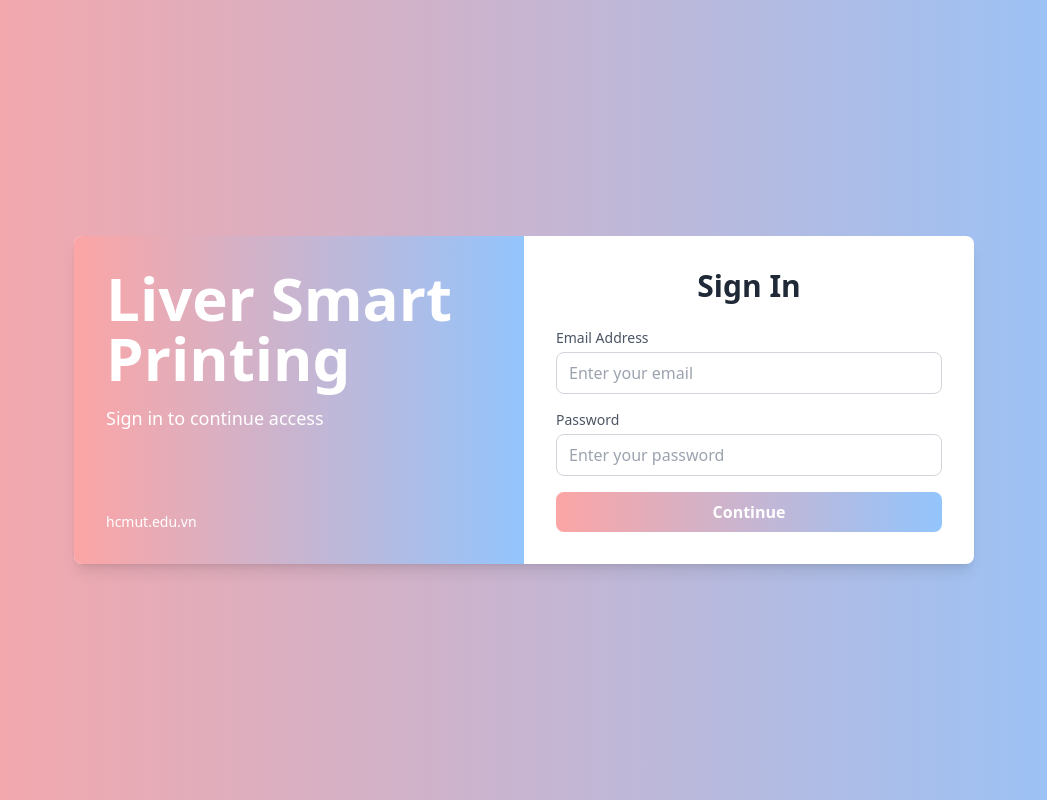
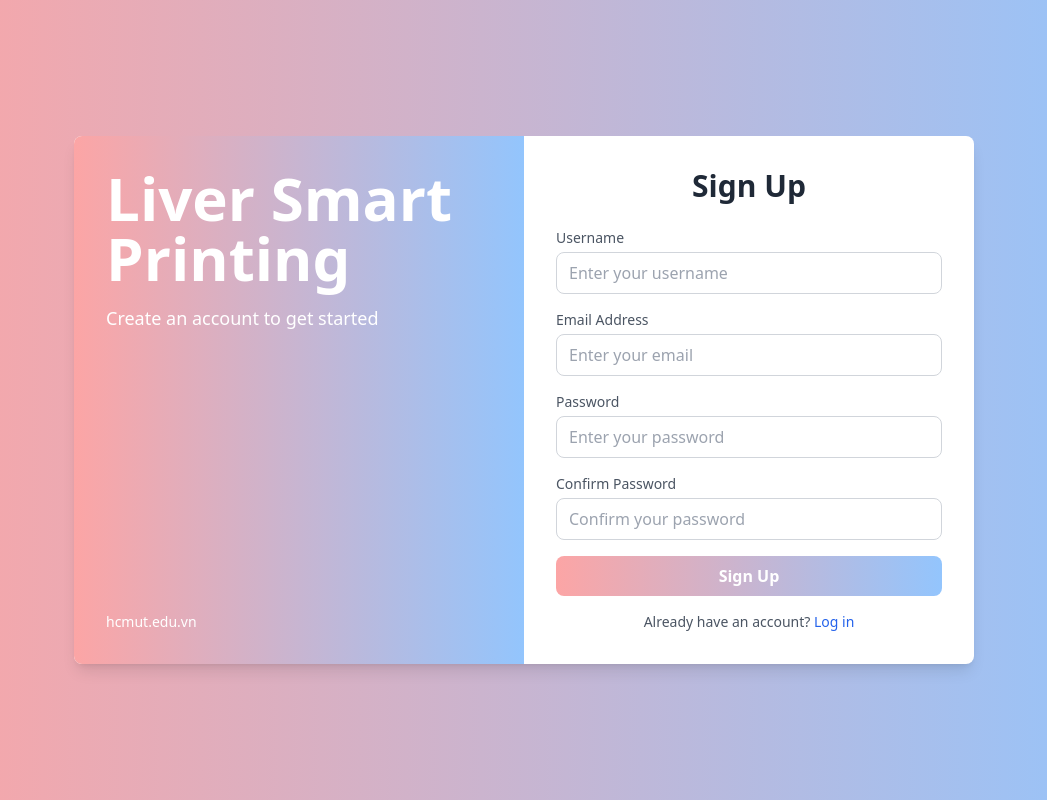
Before and after one commit to ClearWind9u/LiverSmartPrinting, a React (Vite) app in the folder client/: page /signup in a window 1280 px wide. Shown: the whole page, without its empty margins (116-1163 px from the left). Built offline with nearby package versions, Linux system fonts and the light colour scheme.

Commit message:
sua front end

```diff
--- a/client/src/AppRouter.jsx
+++ b/client/src/AppRouter.jsx
@@ -1,5 +1,7 @@
+// AppRouter.jsx
 import React from "react";
-import { BrowserRouter as Router, Route, Routes } from "react-router-dom";
+import { BrowserRouter as Router, Route, Routes, Navigate } from "react-router-dom";
+import { useSelector } from "react-redux";
 import App from "./App";
 import PrinterGrid from "./components/PrinterGrid";
 import LoginForm from "./components/LoginForm";
@@ -10,26 +12,44 @@ import AddPrinterForm from "./components/AddPrinterForm";
 import ConfigPage from "./components/ConfigPage";
 import ReportPage from "./components/ReportPage";
 import BuyPage from "./components/BuyPage";
-import { useSelector } from "react-redux";
 import Profile from "./components/Profile";
+import SignUp from "./components/SignUp";
 
 const AppRouter = () => {
   const user = useSelector((state) => state.auth.login?.currentUser);
+
   return (
     <Router>
       <Routes>
-        <Route exact path="/" element={user ? <App /> : <LoginForm />}>
+        {/* Route công cộng */}
+        <Route
+          path="/login"
+          element={user ? <Navigate to="/" /> : <LoginForm />}
+        />
+        <Route
+          path="/signup"
+          element={user ? <Navigate to="/" /> : <SignUp />}
+        />
+
+        {/* Route bảo vệ */}
+        <Route
+          path="/"
+          element={user ? <App /> : <Navigate to="/login" />}
+        >
           <Route index element={<Home />} />
-          <Route path="/printers" element={<PrinterGrid />} />
-          <Route path="/printer/:id" element={<PrinterForm />} />
-          <Route path="/add-printer" element={<AddPrinterForm />} />
-          <Route path="/configuration" element={<ConfigPage />} />
-          <Route path="/report" element={<ReportPage />} />
-          <Route path="/pages" element={<BuyPage />} />
-          <Route path="/buy-paper" element={<BuyPage />} />
-          <Route path="*" element={<NotFound />} />
-          <Route path="/profile" element={<Profile />} />
+          <Route path="printers" element={<PrinterGrid />} />
+          <Route path="printer/:id" element={<PrinterForm />} />
+          <Route path="add-printer" element={<AddPrinterForm />} />
+          <Route path="configuration" element={<ConfigPage />} />
+          <Route path="report" element={<ReportPage />} />
+          <Route path="pages" element={<BuyPage />} />
+          <Route path="buy-paper" element={<BuyPage />} />
+          <Route path="profile" element={<Profile />} />
+          {/* Thêm các route khác nếu cần */}
         </Route>
+
+        {/* Route cho 404 */}
+        <Route path="*" element={<NotFound />} />
       </Routes>
     </Router>
   );
--- a/client/src/components/LoginForm.jsx
+++ b/client/src/components/LoginForm.jsx
@@ -2,6 +2,7 @@ import React, { useState } from "react";
 import axios from "axios";
 import { useDispatch } from "react-redux";
 import { loginSuccess } from "../redux/userSlice";
+import { Link } from "react-router-dom"; // Import Link
 
 const LoginForm = () => {
   const [email, setEmail] = useState("");
@@ -96,7 +97,13 @@ const LoginForm = () => {
             </button>
           </form>
 
-
+          {/* Sign Up Link */}
+          <div className="mt-4 text-center text-sm text-gray-600">
+            Don't have an account?{" "}
+            <Link to="/signup" className="text-blue-600 hover:underline">
+              Sign up for free
+            </Link>
+          </div>
         </div>
       </div>
     </div>
--- a/client/src/components/PrinterDetail.jsx
+++ b/client/src/components/PrinterDetail.jsx
@@ -4,10 +4,10 @@ const PrinterDetail = ({ printer }) => {
       <h3 className="text-[20px] font-semibold">{printer.name}</h3>
       <img src={printer.image} alt="" className="" />
       <div className="flex justify-between items-center w-5/6 pt-4">
-        <button className="bg-[#f05258] text-white px-4 py-1 rounded-full w-[120px]">
+        <button className="bg-[#f05258] text-white px-4 py-1 rounded-full w-[120px] text-center">
           Select
         </button>
-        <button className="bg-[#1f89db] text-white px-4 py-1 rounded-full w-[120px]">
+        <button className="bg-[#1f89db] text-white px-4 py-1 rounded-full w-[120px] text-center">
           Information
         </button>
       </div>
--- a/client/src/components/PrinterForm.jsx
+++ b/client/src/components/PrinterForm.jsx
@@ -126,7 +126,7 @@ const PrinterForm = () => {
             <div className="border border-gray-400 rounded overflow-hidden">
               <iframe
                 src={filePreviewUrl}
-                className="w-full"
+                className="w-full h-full"
                 style={{ height: '590px' }}
                 title="File Preview"
               ></iframe>
@@ -285,8 +285,8 @@ const PrinterForm = () => {
           Cancel
         </Link>
         <button type="submit" className={`px-4 py-2 rounded ${filePreviewUrl
-            ? "bg-blue-500 text-white"
-            : "bg-gray-600 text-white cursor-not-allowed"
+          ? "bg-blue-500 text-white"
+          : "bg-gray-600 text-white cursor-not-allowed"
           }`} disabled={!filePreviewUrl}>
           Print
         </button>
--- /dev/null
+++ b/client/src/components/SignUp.jsx
@@ -0,0 +1,159 @@
+import React, { useState } from "react";
+import axios from "axios";
+import { Link, useNavigate } from "react-router-dom";
+
+const SignUp = () => {
+    const [username, setUsername] = useState("");
+    const [email, setEmail] = useState("");
+    const [password, setPassword] = useState("");
+    const [confirmPassword, setConfirmPassword] = useState("");
+    const [errorMessage, setErrorMessage] = useState("");
+    const navigate = useNavigate();
+
+    // Handle form submission
+    const handleSubmit = async (e) => {
+        e.preventDefault();
+
+        // Reset error message
+        setErrorMessage("");
+
+        // Basic validations
+        if (!username || !email || !password || !confirmPassword) {
+            setErrorMessage("All fields are required.");
+            return;
+        }
+
+        if (password !== confirmPassword) {
+            setErrorMessage("Passwords do not match.");
+            return;
+        }
+
+        // Prepare data to send
+        const userData = {
+            username,
+            email,
+            password,
+        };
+
+        try {
+            const response = await axios.post("http://localhost:5000/signup", userData);
+            const data = response.data;
+
+            if (data.success) {
+                alert("Registration successful! Please log in.");
+                navigate("/login"); // Redirect to login page
+            } else {
+                setErrorMessage(data.message || "Registration failed.");
+            }
+        } catch (error) {
+            console.error("Error:", error.response?.data || error.message);
+            setErrorMessage("An error occurred during registration.");
+        }
+    };
+
+    return (
+        <div className="min-h-screen flex items-center justify-center bg-gradient-to-r from-red-300 to-blue-300">
+            <div className="flex w-[900px] bg-white shadow-lg rounded-lg overflow-hidden">
+                {/* Left Section */}
+                <div className="w-1/2 bg-gradient-to-r from-red-300 to-blue-300 p-8 flex flex-col justify-center">
+                    <h1 className="text-4xl font-bold text-white mb-4">Liver Smart Printing</h1>
+                    <p className="text-white text-lg mb-6">Create an account to get started</p>
+                    <div className="text-white mt-auto text-sm">hcmut.edu.vn</div>
+                </div>
+
+                {/* Right Section */}
+                <div className="w-1/2 p-8 flex flex-col justify-center">
+                    <h2 className="text-3xl font-bold text-gray-800 mb-6 text-center">Sign Up</h2>
+
+                    <form onSubmit={handleSubmit} className="space-y-4">
+                        {/* Username Input */}
+                        <div>
+                            <label htmlFor="username" className="block text-sm font-medium text-gray-600 mb-1">
+                                Username
+                            </label>
+                            <input
+                                type="text"
+                                id="username"
+                                value={username}
+                                onChange={(e) => setUsername(e.target.value)}
+                                required
+                                placeholder="Enter your username"
+                                className="w-full border border-gray-300 rounded-lg px-3 py-2 focus:outline-none focus:ring-2 focus:ring-blue-800"
+                            />
+                        </div>
+
+                        {/* Email Input */}
+                        <div>
+                            <label htmlFor="email" className="block text-sm font-medium text-gray-600 mb-1">
+                                Email Address
+                            </label>
+                            <input
+                                type="email"
+                                id="email"
+                                value={email}
+                                onChange={(e) => setEmail(e.target.value)}
+                                required
+                                placeholder="Enter your email"
+                                className="w-full border border-gray-300 rounded-lg px-3 py-2 focus:outline-none focus:ring-2 focus:ring-blue-800"
+                            />
+                        </div>
+
+                        {/* Password Input */}
+                        <div>
+                            <label htmlFor="password" className="block text-sm font-medium text-gray-600 mb-1">
+                                Password
+                            </label>
+                            <input
+                                type="password"
+                                id="password"
+                                value={password}
+                                onChange={(e) => setPassword(e.target.value)}
+                                required
+                                placeholder="Enter your password"
+                                className="w-full border border-gray-300 rounded-lg px-3 py-2 focus:outline-none focus:ring-2 focus:ring-blue-800"
+                            />
+                        </div>
+
+                        {/* Confirm Password Input */}
+                        <div>
+                            <label htmlFor="confirmPassword" className="block text-sm font-medium text-gray-600 mb-1">
+                                Confirm Password
+                            </label>
+                            <input
+                                type="password"
+                                id="confirmPassword"
+                                value={confirmPassword}
+                                onChange={(e) => setConfirmPassword(e.target.value)}
+                                required
+                                placeholder="Confirm your password"
+                                className="w-full border border-gray-300 rounded-lg px-3 py-2 focus:outline-none focus:ring-2 focus:ring-blue-800"
+                            />
+                        </div>
+
+                        {errorMessage && (
+                            <div className="text-red-500 text-sm text-center">{errorMessage}</div>
+                        )}
+
+                        {/* Submit Button */}
+                        <button
+                            type="submit"
+                            className="w-full bg-gradient-to-r from-red-300 to-blue-300 text-white py-2 px-4 rounded-lg font-bold hover:opacity-90"
+                        >
+                            Sign Up
+                        </button>
+                    </form>
+
+                    {/* Redirect to Login */}
+                    <div className="mt-4 text-center text-sm text-gray-600">
+                        Already have an account?{" "}
+                        <Link to="/login" className="text-blue-600 hover:underline">
+                            Log in
+                        </Link>
+                    </div>
+                </div>
+            </div>
+        </div>
+    );
+};
+
+export default SignUp;
```
Also changed, not shown: client/src/components/PriterCard.jsx (+6 -6 lines).
